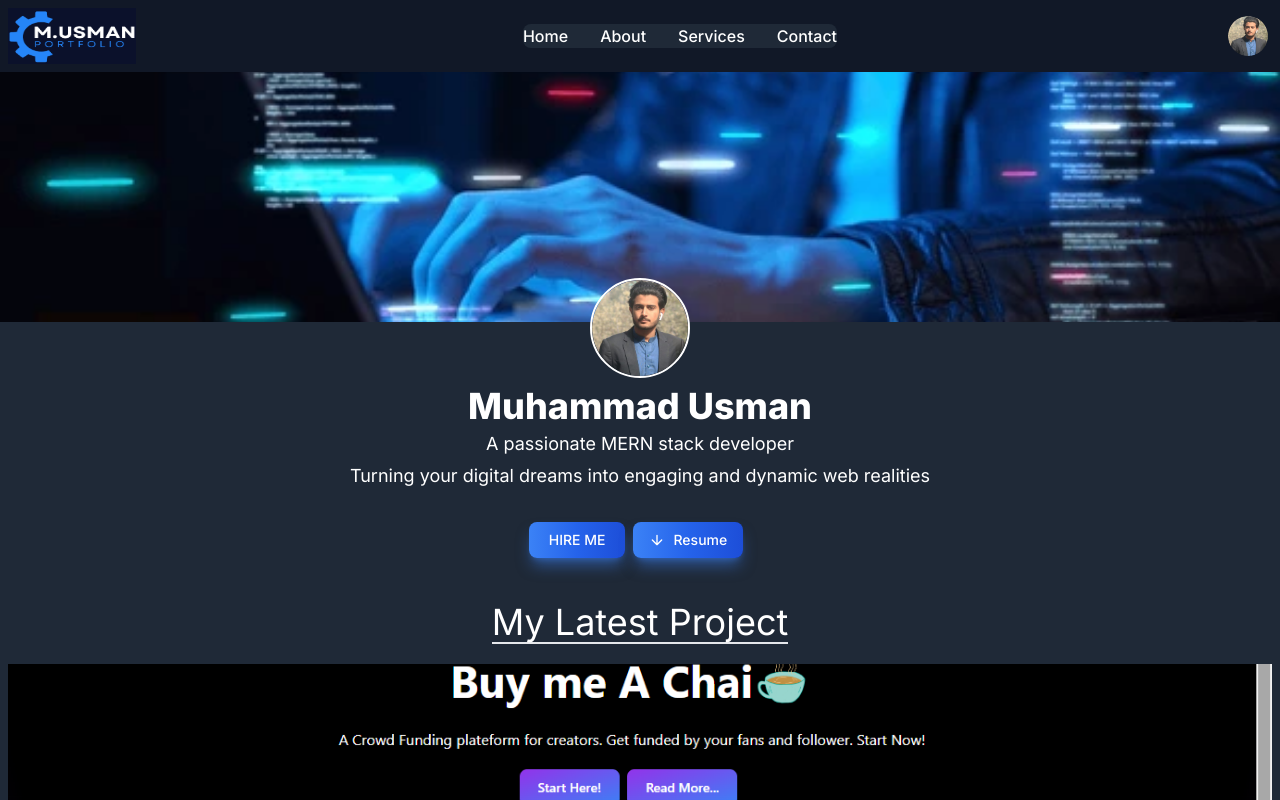
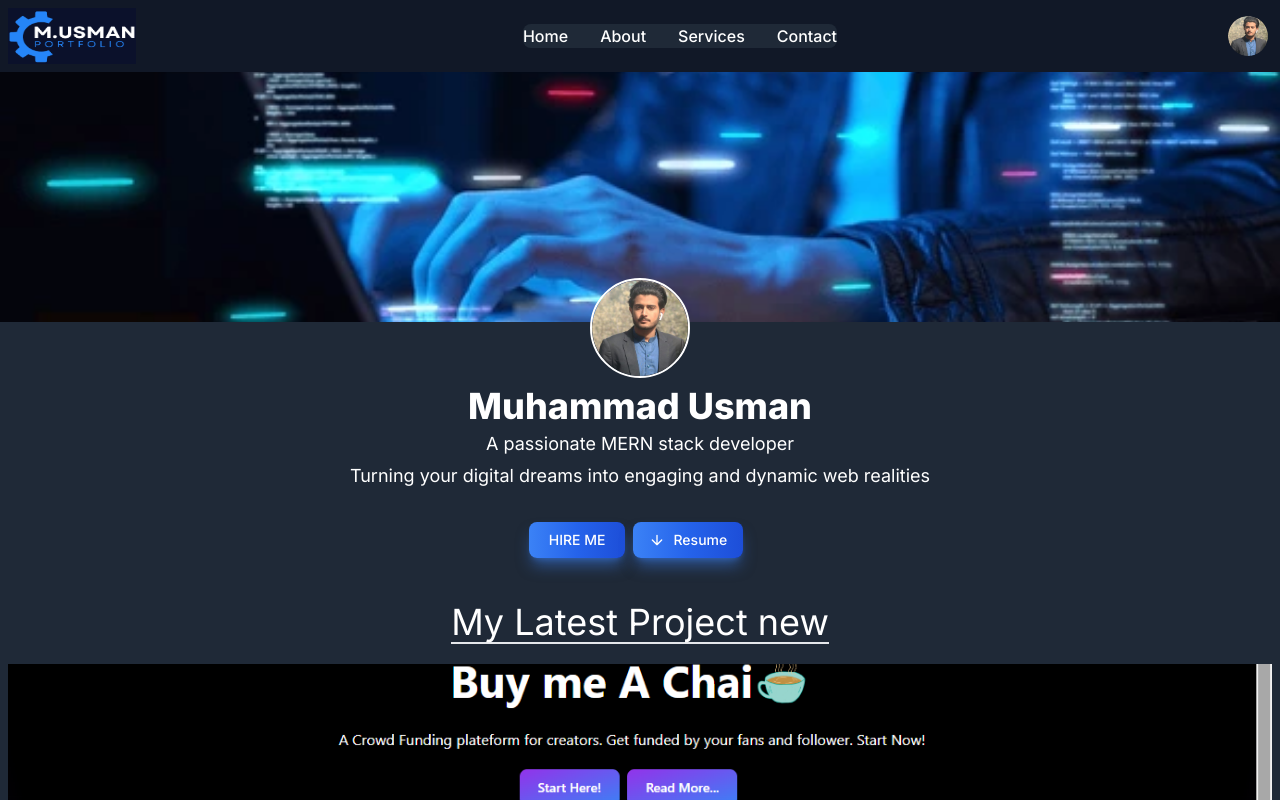
Before and after one commit to Muhammad-Usman-07/Portfolio, a Next.js app: page / in a window 1280 px wide. Shown: the top 800 px of the page. Built offline with nearby package versions, Linux system fonts and the light colour scheme.

Commit message:
nine commit

```diff
--- a/app/about/page.js
+++ b/app/about/page.js
@@ -98,7 +98,7 @@ const Page = () => {
                                             type="button"
                                             className="relative text-white bg-gradient-to-r from-blue-500 via-blue-600 to-blue-700 hover:bg-gradient-to-br focus:ring-4 focus:outline-none focus:ring-blue-300 dark:focus:ring-blue-800 shadow-lg shadow-blue-500/50 dark:shadow-lg dark:shadow-blue-800/80 font-medium rounded-lg text-sm px-3 py-2.5 text-center me-2 mb-2">
                                             <span className="flex items-center">
-                                                <svg className="w-5 h-4 mr-2" xmlns="https://www.w3.org/2000/svg" fill="none" viewBox="0 0 24 24" stroke="currentColor">
+                                                <svg className="w-5 h-4 mr-2" xmlns=" s://www.w3.org/2000/svg" fill="none" viewBox="0 0 24 24" stroke="currentColor">
                                                     <path strokeLinecap="round" strokeLinejoin="round" strokeWidth="2" d="M19 12l-7 7-7-7M12 5v12" />
                                                 </svg>
                                                 <span>Resume</span>
--- a/app/page.js
+++ b/app/page.js
@@ -122,7 +122,7 @@ export default function Home() {
       {/* Heading for Latest Project */}
       <div className="flex justify-center items-center">
         <h2 className="text-2xl border-b-2 sm:text-3xl md:text-4xl font-normal text-center text-white dark:text-white mt-0 mb-0 sm:mt-1 sm:mb-1 md:mb-3">
-          My Latest Project
+          My Latest Project new
         </h2>
       </div>
 
```
